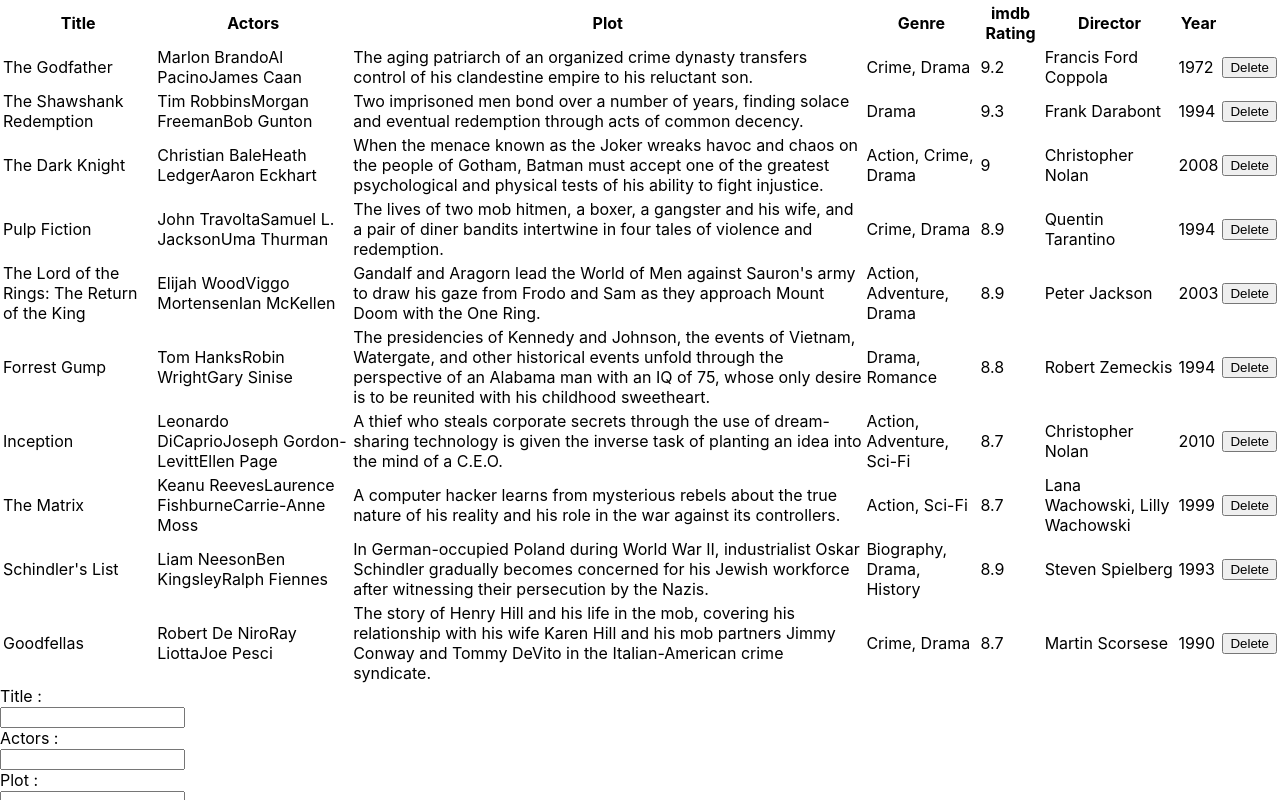
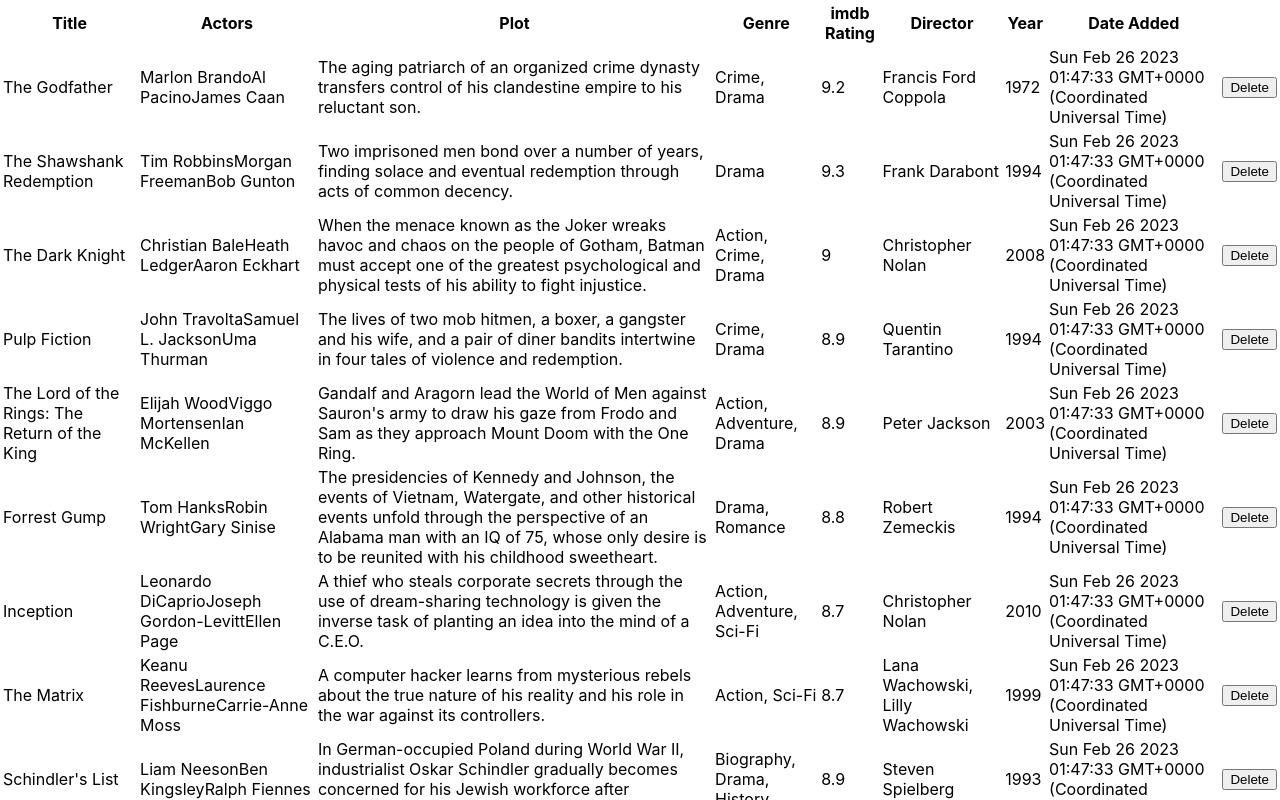
Before and after one commit to jwebs22/ReactIntroForm, a React (Create React App) app: page / in a window 1280 px wide. Shown: the top 800 px of the page. Built offline with nearby package versions, Linux system fonts and the light colour scheme.

Commit message:
Fixed Date issue

```diff
--- a/src/App.js
+++ b/src/App.js
@@ -3,8 +3,11 @@ import React, { Component } from 'react';
 import Table from './Table'
 import Form from './Form'
 
+let currentDate = new Date()
+
 class App extends Component {
   // set initial state of component
+
   state = {
     movies: [
       {
@@ -15,7 +18,7 @@ class App extends Component {
         imdbRating: 9.2,
         director: "Francis Ford Coppola",
         year: 1972,
-        dateAdded: new Date(),
+        dateAdded: currentDate.toString(),
       },
       {
         title: "The Shawshank Redemption",
@@ -25,7 +28,7 @@ class App extends Component {
         imdbRating: 9.3,
         director: "Frank Darabont",
         year: 1994,
-        dateAdded: new Date(),
+        dateAdded: currentDate.toString(),
       },
       {
         title: "The Dark Knight",
@@ -35,7 +38,7 @@ class App extends Component {
         imdbRating: 9.0,
         director: "Christopher Nolan",
         year: 2008,
-        dateAdded: new Date(),
+        dateAdded: currentDate.toString(),
       },
       {
         title: "Pulp Fiction",
@@ -45,7 +48,7 @@ class App extends Component {
         imdbRating: 8.9,
         director: "Quentin Tarantino",
         year: 1994,
-        dateAdded: new Date(),
+        dateAdded: currentDate.toString(),
       },
       {
         title: "The Lord of the Rings: The Return of the King",
@@ -55,7 +58,7 @@ class App extends Component {
         imdbRating: 8.9,
         director: "Peter Jackson",
         year: 2003,
-        dateAdded: new Date(),
+        dateAdded: currentDate.toString(),
       },
       {
         title: "Forrest Gump",
@@ -65,7 +68,7 @@ class App extends Component {
         imdbRating: 8.8,
         director: "Robert Zemeckis",
         year: 1994,
-        dateAdded: new Date(),
+        dateAdded: currentDate.toString(),
       },
       {
         title: "Inception",
@@ -75,7 +78,7 @@ class App extends Component {
         imdbRating: 8.7,
         director: "Christopher Nolan",
         year: 2010,
-        dateAdded: new Date(),
+        dateAdded: currentDate.toString(),
       },
       {
         title: "The Matrix",
@@ -85,7 +88,7 @@ class App extends Component {
         imdbRating: 8.7,
         director: "Lana Wachowski, Lilly Wachowski",
         year: 1999,
-        dateAdded: new Date(),
+        dateAdded: currentDate.toString(),
       },
       {
         title: "Schindler's List",
@@ -95,7 +98,7 @@ class App extends Component {
         imdbRating: 8.9,
         director: "Steven Spielberg",
         year: 1993,
-        dateAdded: new Date(),
+        dateAdded: currentDate.toString(),
       },
       {
         title: "Goodfellas",
@@ -105,7 +108,7 @@ class App extends Component {
         imdbRating: 8.7,
         director: "Martin Scorsese",
         year: 1990,
-        dateAdded: new Date(),
+        dateAdded: currentDate.toString(),
       },
     ]
   }
--- a/src/Form.js
+++ b/src/Form.js
@@ -16,14 +16,13 @@ class Form extends Component {
             imdbRating: '',
             director: '',
             year: '',
-            // dateAdded: ''
+            dateAdded: new Date().toString()
         };
 
         //set our initial state to state.
         this.state = this.initialState;
     }
 
-    //name? or title?
     handleChange = event => {
         //get name, value out of target (element that changed)
         const { name, value } = event.target;
@@ -48,7 +47,7 @@ class Form extends Component {
 
     render() {
         //hook in data from state
-        const { title, actors, plot, genre, imdbRating, director, year, dateAdded } = this.state;
+        const { title, actors, plot, genre, imdbRating, director, year } = this.state;
         return (
             <form onSubmit={this.onFormSubmit}>
                 <label htmlFor="title">Title :</label><br/>
@@ -106,15 +105,7 @@ class Form extends Component {
                     name="year"
                     value={year}
                     onChange={this.handleChange}
-                    /><br/>
-                {/* <label htmlFor="dateAdded">Date Added :</label><br/>
-                <input
-                    type="dateAdded"
-                    id="dateAdded"
-                    name="dateAdded"
-                    value={dateAdded}
-                    onChange={this.handleChange}
-                    /> */}
+                    />
                 <button type="submit">
                     Submit
                 </button>
--- a/src/Table.js
+++ b/src/Table.js
@@ -13,7 +13,7 @@ import React, { Component } from "react";
                  <th>imdb Rating</th>
                  <th>Director</th>
                  <th>Year</th>
-                 {/* <th>Date Added</th> */}
+                 <th>Date Added</th>
                </tr>
              </thead>
      );
@@ -35,7 +35,7 @@ return (
     <td>{row.imdbRating}</td>
     <td>{row.director}</td>
     <td>{row.year}</td>
-    {/* <td>{row.dateAdded}</td> */}
+    <td>{row.dateAdded}</td>
     <td><button onClick={() => props.removeMovie(index)}> Delete</button></td>
     </tr>
 )
```
Also changed, not shown: 1 other file (tests, documents, lock files or other folders).
